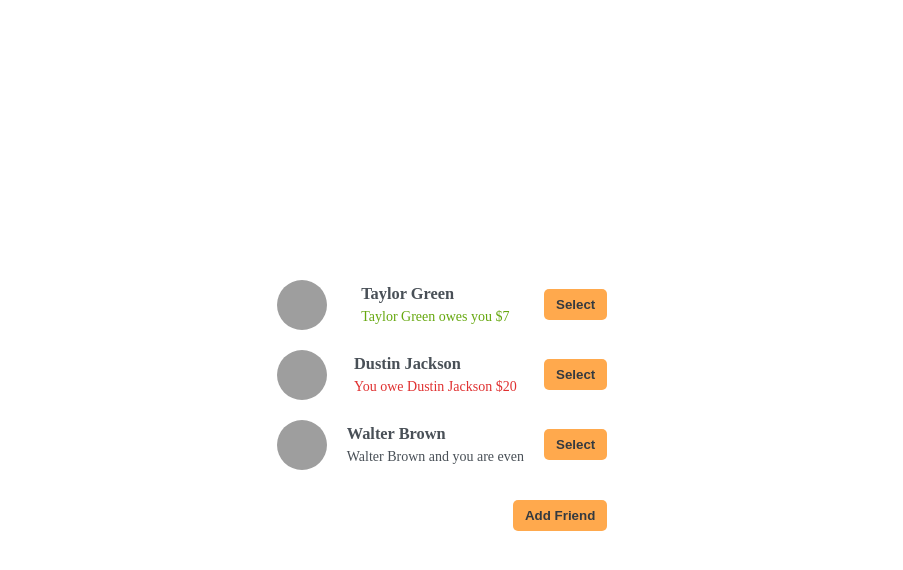
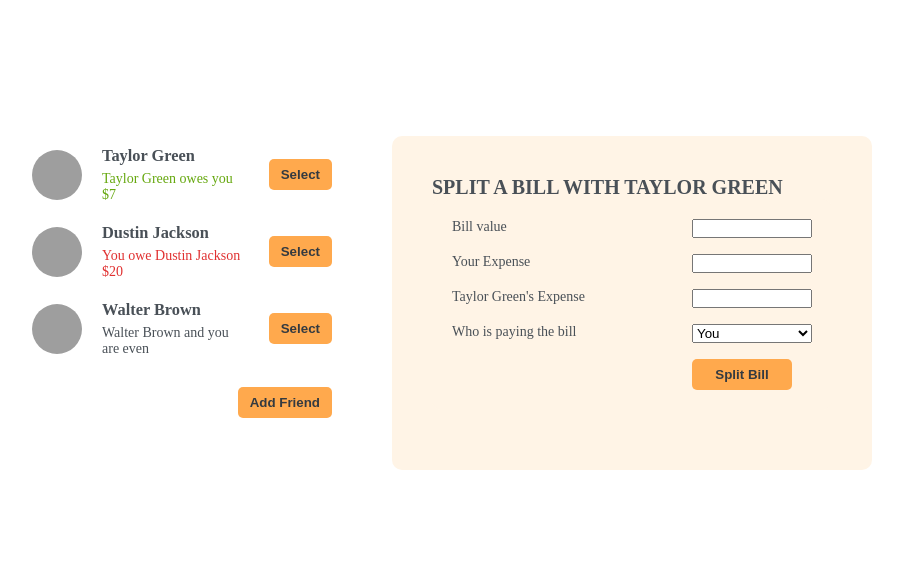
Before and after one commit to worldwidewes33/React-eat-n-split, a React (Vite) app: page / in a window 1280 px wide. Shown: the top 570 px of the page, without its empty margins (198-1101 px from the left). Built offline with nearby package versions, Linux system fonts and the light colour scheme; grey boxes are pictures that could not be loaded.

Commit message:
created and styled split bill form

```diff
--- a/src/App.jsx
+++ b/src/App.jsx
@@ -41,11 +41,18 @@ function App() {
 
   return (
     <>
-      <ul>{userAvatars}</ul>
-      {showFriendForm && <AddFriendForm addFriend={handleAddFriend} />}
-      <button className="btn add-btn" onClick={handleShowFriendForm}>
-        {showFriendForm ? "Close" : "Add Friend"}
-      </button>
+      <div className="app">
+        <div className="side-bar">
+          <ul>{userAvatars}</ul>
+          {showFriendForm && <AddFriendForm addFriend={handleAddFriend} />}
+          <button className="btn add-btn" onClick={handleShowFriendForm}>
+            {showFriendForm ? "Close" : "Add Friend"}
+          </button>
+        </div>
+        <div className="main-content">
+          <SplitBillForm friend={friends[0]} />
+        </div>
+      </div>
     </>
   );
 }
@@ -93,7 +100,8 @@ function AddFriendForm({ addFriend }) {
       photo_url: `${imgUrl}?u${id}`,
     };
 
-    addFriend(newFriend), setName("");
+    addFriend(newFriend);
+    setName("");
     setImgUrl("https://i.pravatar.cc/50");
   }
   return (
@@ -120,4 +128,30 @@ AddFriendForm.propTypes = {
   addFriend: PropTypes.func,
 };
 
+function SplitBillForm({ friend }) {
+  return (
+    <>
+      <h1>{`Split a Bill with ${friend.name}`}</h1>
+      <form className="split-bill-form">
+        <label>Bill value</label>
+        <input type="number" />
+        <label>Your Expense</label>
+        <input type="number" />
+        <label>{`${friend.name}'s Expense`}</label>
+        <input type="number" />
+        <label>Who is paying the bill</label>
+        <select>
+          <option value="user">You</option>
+          <option value="friend">{friend.name}</option>
+        </select>
+        <input type="submit" value="Split Bill" className="btn add-btn" />
+      </form>
+    </>
+  );
+}
+
+SplitBillForm.propTypes = {
+  friend: PropTypes.object,
+};
+
 export default App;
--- a/src/index.css
+++ b/src/index.css
@@ -19,8 +19,16 @@ body {
   height: 100vh;
   color: #495057;
   display: flex;
+  justify-content: center;
   align-items: center;
-  justify-content: center;
+}
+
+.app {
+  height: 66vh;
+  display: grid;
+  grid-template-columns: 34rem 48rem;
+  column-gap: 4rem;
+  align-items: start;
 }
 
 .friend-info {
@@ -101,3 +109,21 @@ form {
   grid-column: 2;
   justify-self: end;
 }
+
+.main-content {
+  background-color: var(--color-lightest);
+  padding: 4rem;
+  border-radius: 10px;
+}
+
+.main-content h1 {
+  text-transform: uppercase;
+}
+
+.split-bill-form {
+  grid-template-columns: 1fr 12rem;
+}
+
+.split-bill-form > .btn {
+  grid-column: 2;
+}
```
